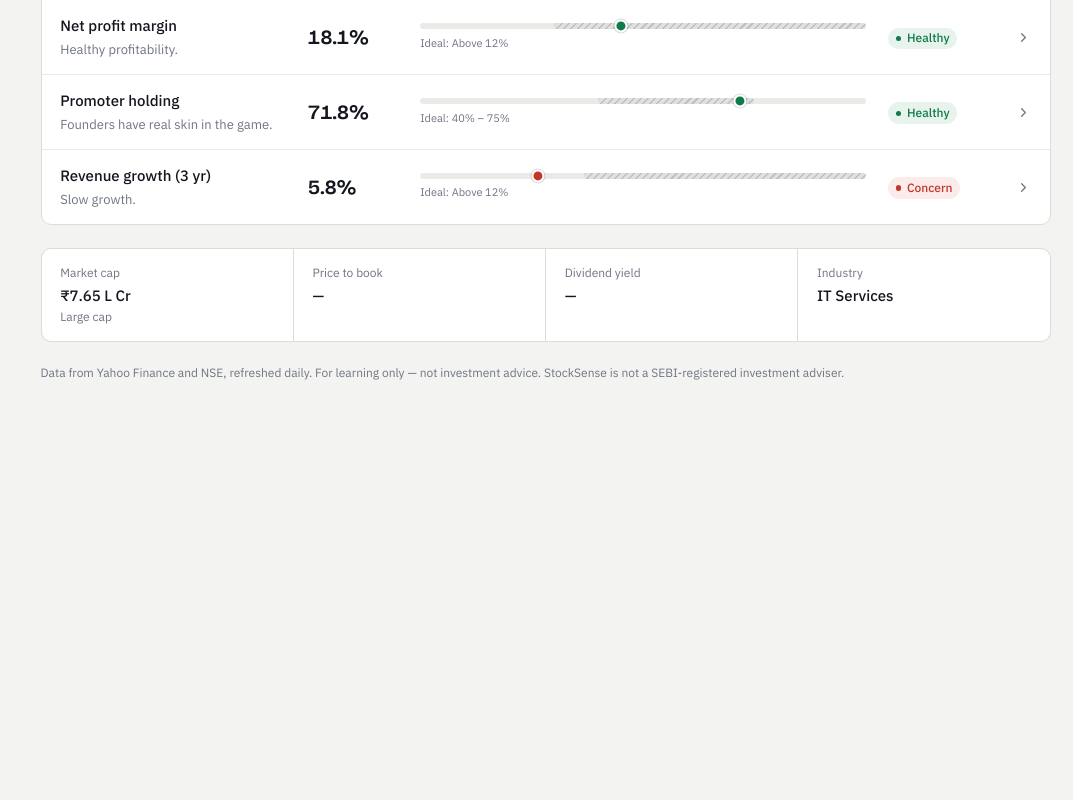
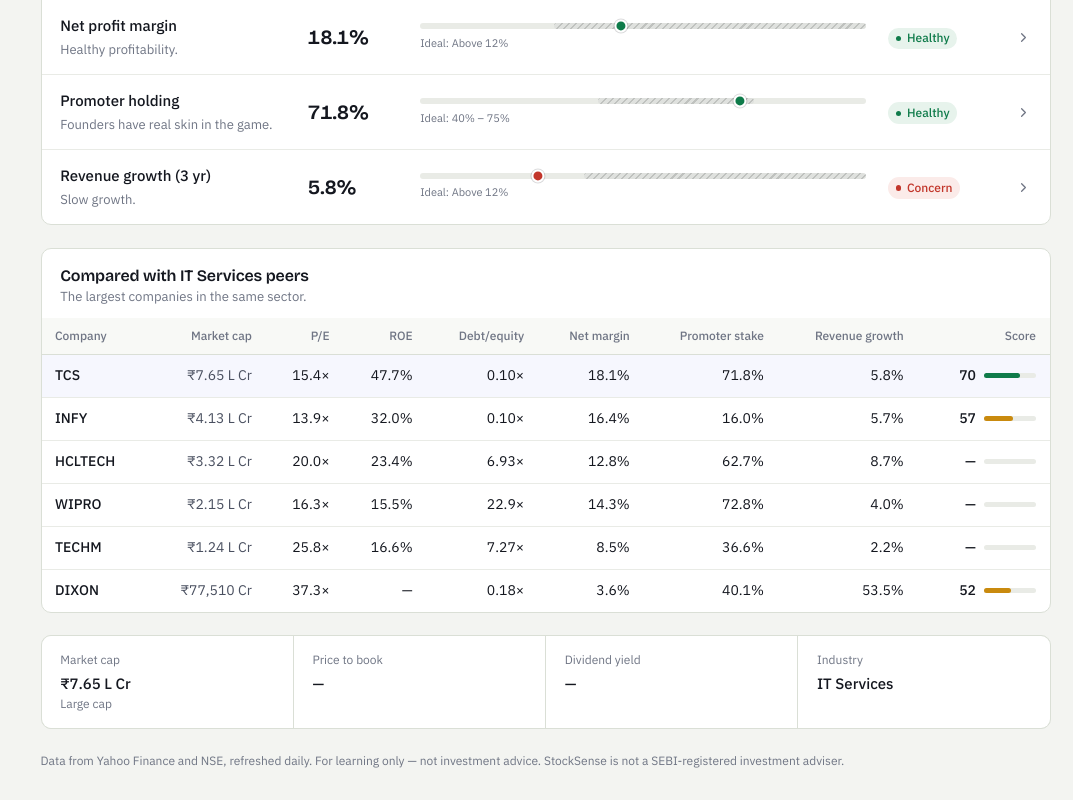
Before and after one commit to stocksense-in/stocksense-web, a Next.js app in the folder frontend/: page /stocks/TCS in a window 1280 px wide. Shown: the part 1007-1807 px from the top of the page, without its empty margins (207-1280 px from the left). Before the commit the page ends 1419 px from the top, so only its background shows below. Built offline with nearby package versions, Linux system fonts and the light colour scheme; no server answers.

Commit message:
frontend: sector peer comparison on the stock page

```diff
--- a/frontend/app/(app)/stocks/[symbol]/page.tsx
+++ b/frontend/app/(app)/stocks/[symbol]/page.tsx
@@ -3,12 +3,13 @@
 import { notFound } from 'next/navigation';
 import { PriceChart } from '@/components/charts/PriceChart';
 import { RangeBar } from '@/components/stock/RangeBar';
+import { PeerTable } from '@/components/stock/PeerTable';
 import { ReportCard } from '@/components/stock/ReportCard';
 import { ScoreBreakdown } from '@/components/stock/ScoreBreakdown';
 import { Change } from '@/components/ui/Change';
 import { ScoreMeter } from '@/components/ui/ScoreMeter';
 import { getPriceHistory } from '@/lib/data/chart';
-import { getStock } from '@/lib/data/queries';
+import { getPeers, getStock } from '@/lib/data/queries';
 import { ago, capBand, crore, inr, pct } from '@/lib/format';
 import { sectorLabel } from '@/lib/sectors';
 
@@ -22,7 +23,7 @@
   const { symbol } = await props.params;
   const stock = await getStock(decodeURIComponent(symbol));
   if (!stock) notFound();
-  const history = await getPriceHistory(stock.symbol, '1y');
+  const [history, peers] = await Promise.all([getPriceHistory(stock.symbol, '1y'), getPeers(stock)]);
 
   const facts = [
     { label: 'Market cap', value: crore(stock.marketCap), note: capBand(stock.marketCap) },
@@ -80,6 +81,16 @@
         <ReportCard stock={stock} />
       </section>
 
+      {peers.length > 1 && (
+        <section className="panel overflow-hidden" aria-labelledby="peers-heading">
+          <div className="px-5 pt-4 pb-3">
+            <h2 id="peers-heading" className="panel-title">Compared with {sectorLabel(stock.sector)} peers</h2>
+            <p className="text-sm text-ink-3">The largest companies in the same sector.</p>
+          </div>
+          <PeerTable stock={stock} peers={peers} />
+        </section>
+      )}
+
       <section aria-label="Key facts" className="grid grid-cols-2 gap-px overflow-hidden rounded-[10px] border border-rule bg-rule md:grid-cols-4">
         {facts.map((f) => (
           <div key={f.label} className="bg-surface px-5 py-4">
--- /dev/null
+++ b/frontend/components/stock/PeerTable.tsx
@@ -0,0 +1,48 @@
+import Link from 'next/link';
+import { ScoreMeter } from '@/components/ui/ScoreMeter';
+import { crore } from '@/lib/format';
+import { METRICS, METRIC_ORDER, formatMetric } from '@/lib/metrics';
+import type { Stock } from '@/lib/types';
+
+/** Same-sector companies side by side. The current stock's row is highlighted. */
+export function PeerTable({ stock, peers }: { stock: Stock; peers: Stock[] }) {
+  return (
+    <div className="overflow-x-auto">
+      <table className="data-table min-w-[52rem]">
+        <thead>
+          <tr>
+            <th>Company</th>
+            <th className="r">Market cap</th>
+            {METRIC_ORDER.map((m) => (
+              <th key={m} className="r">{METRICS[m].short}</th>
+            ))}
+            <th className="r">Score</th>
+          </tr>
+        </thead>
+        <tbody>
+          {peers.map((p) => {
+            const self = p.symbol === stock.symbol;
+            return (
+              <tr key={p.symbol} className={self ? 'bg-brand-wash/50' : 'relative'} aria-current={self ? 'true' : undefined}>
+                <td>
+                  {self ? (
+                    <span className="font-medium text-ink">{p.symbol}</span>
+                  ) : (
+                    <Link href={`/stocks/${encodeURIComponent(p.symbol)}`} className="font-medium text-ink after:absolute after:inset-0 hover:text-brand">
+                      {p.symbol}
+                    </Link>
+                  )}
+                </td>
+                <td className="r num text-ink-2">{crore(p.marketCap)}</td>
+                {METRIC_ORDER.map((m) => (
+                  <td key={m} className="r num">{formatMetric(m, p[m])}</td>
+                ))}
+                <td className="r"><ScoreMeter score={p.score} compact /></td>
+              </tr>
+            );
+          })}
+        </tbody>
+      </table>
+    </div>
+  );
+}
--- a/frontend/lib/data/queries.ts
+++ b/frontend/lib/data/queries.ts
@@ -170,3 +170,13 @@
   const times = [...(await quotes()).values()].map((q) => q.updatedAt).filter(Boolean) as string[];
   return times.sort().at(-1) ?? null;
 }
+
+/** The largest companies in the same sector, for side-by-side comparison. Includes the stock itself. */
+export async function getPeers(stock: Stock, count = 6): Promise<Stock[]> {
+  if (stock.sector === 'general') return [];
+  const peers = (await stocks())
+    .filter((s) => s.sector === stock.sector && s.price != null && s.marketCap != null)
+    .sort((a, b) => (b.marketCap ?? 0) - (a.marketCap ?? 0));
+  const top = peers.slice(0, count);
+  return top.some((s) => s.symbol === stock.symbol) ? top : [...top.slice(0, count - 1), stock];
+}
```
